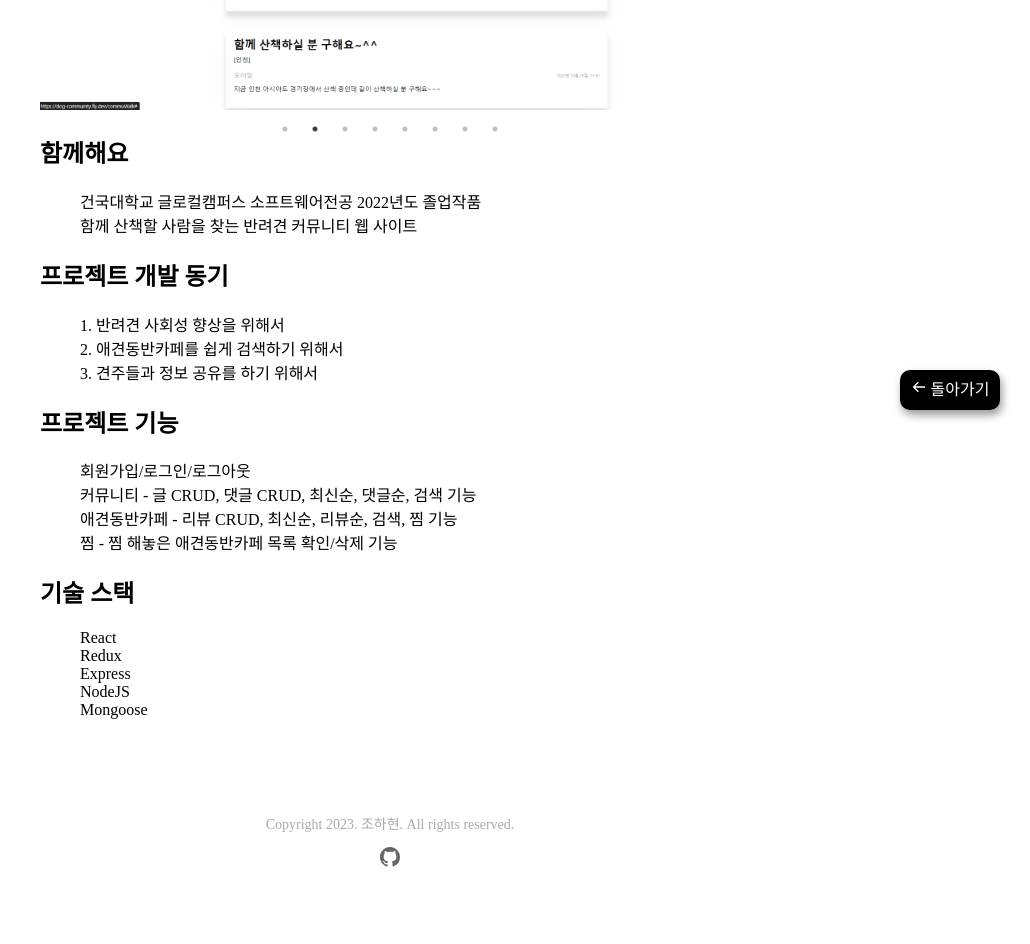
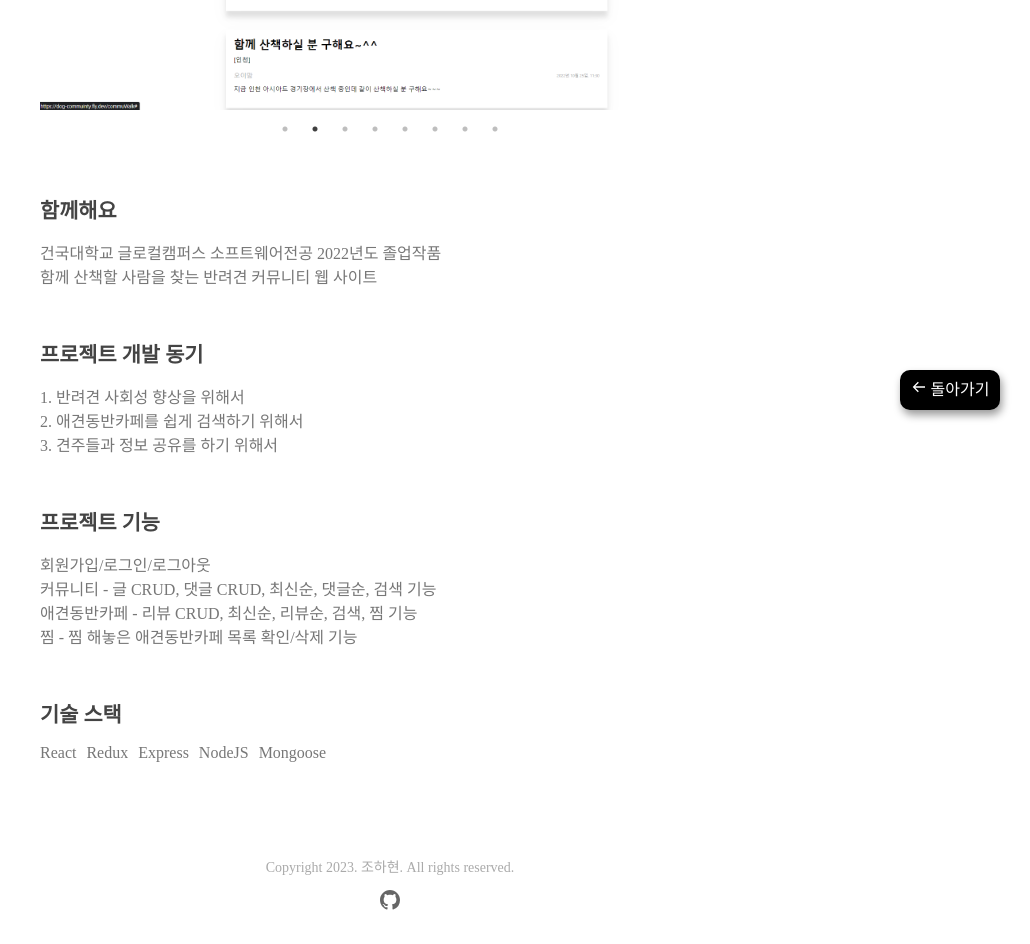
Before and after one commit to hyoni-ch/frontend-portfolio, a React (Create React App) app: page /project/together in a window 1280 px wide. Shown: the part 360-1304 px from the top of the page, without its empty margins (250-1280 px from the left). Before the commit the page ends 1261 px from the top, so only its background shows below. Built offline with nearby package versions, Linux system fonts and the light colour scheme; a web font is replaced by a local one.

Commit message:
프로젝트 함께해요 내용 css 수정

```diff
--- a/src/components/projects/Together.js
+++ b/src/components/projects/Together.js
@@ -53,7 +53,7 @@ export default function Together() {
             );
           })}
         </Slider>
-        <div className="togetherAbout">
+        <div className="more">
           <div>
             <h2>함께해요</h2>
             <ul>
```
